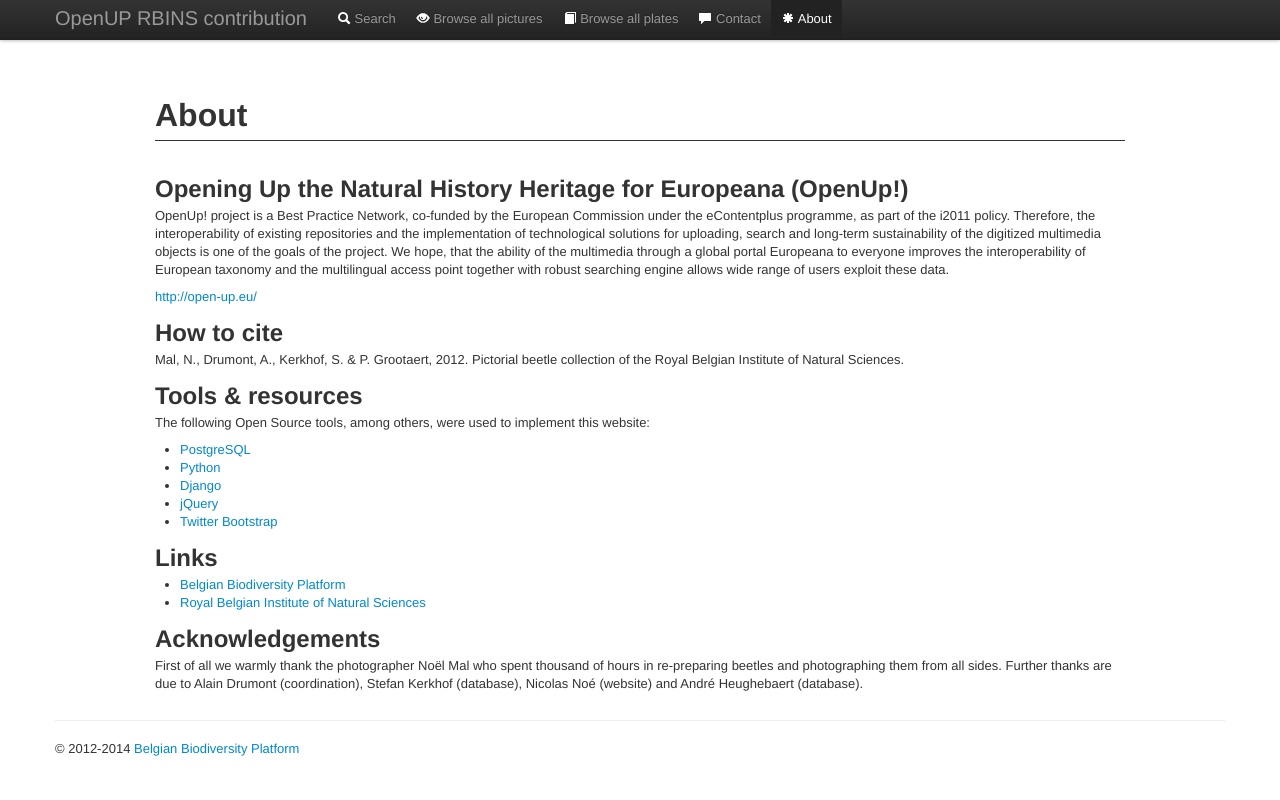
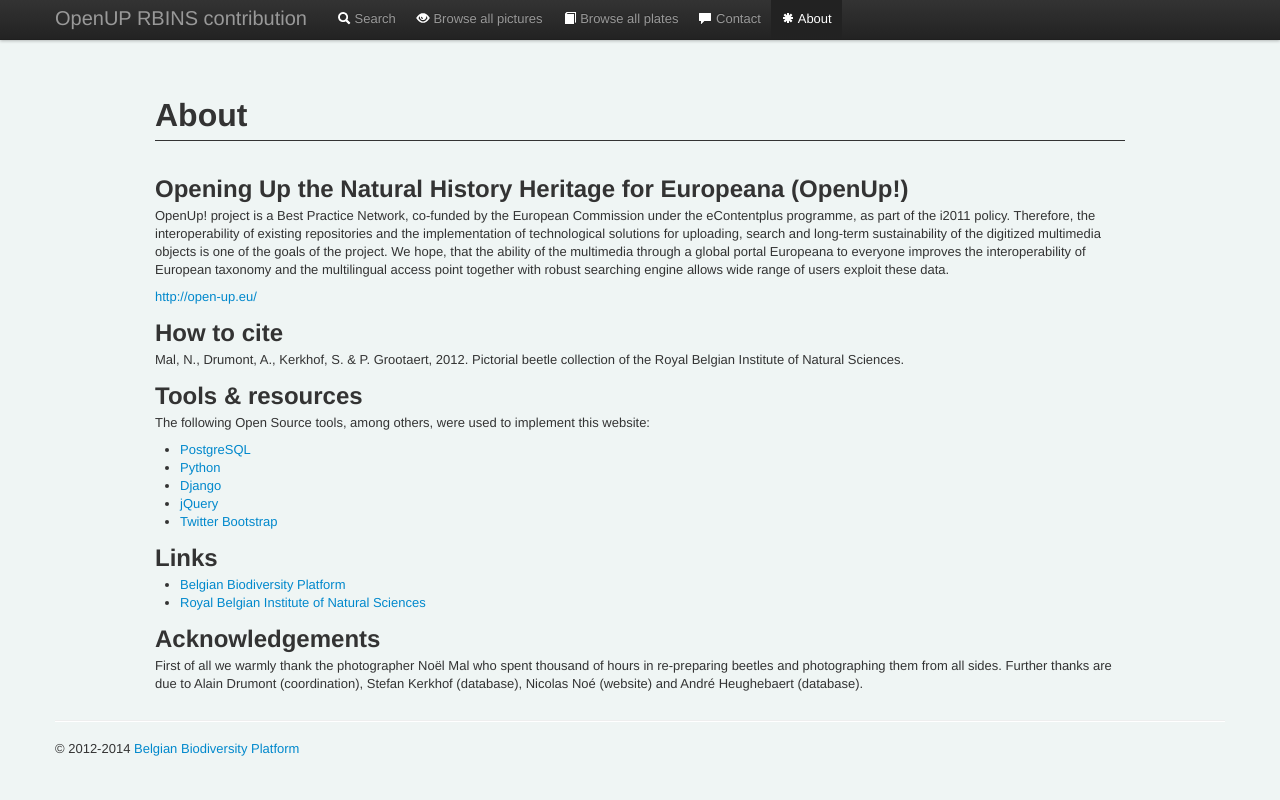
Before and after one commit to BelgianBiodiversityPlatform/openup-rbins, a Django app: page /about in a window 1280 px wide. Run offline with Django 3.2, Linux system fonts and the light colour scheme; some libraries are stand-ins or nearby versions.

Commit message:
Slightly blueish background to keep eyes in good shape. Fixes #12.

```diff
--- a/website/static/css/openup.css
+++ b/website/static/css/openup.css
@@ -1,5 +1,6 @@
 body {
     padding-top: 60px;
+    background-color: #eff5f4 !important; /* Less than white */
 }
 
 .sn { /* Scientific name */
```
